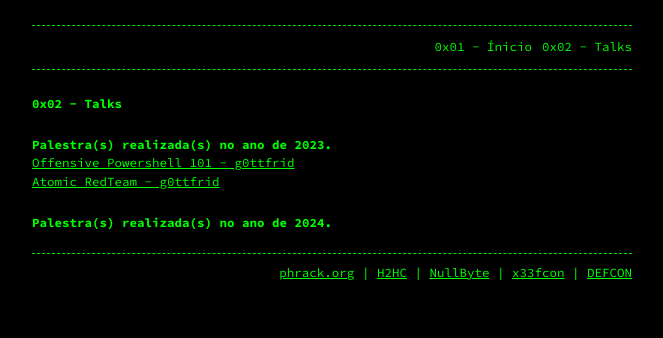
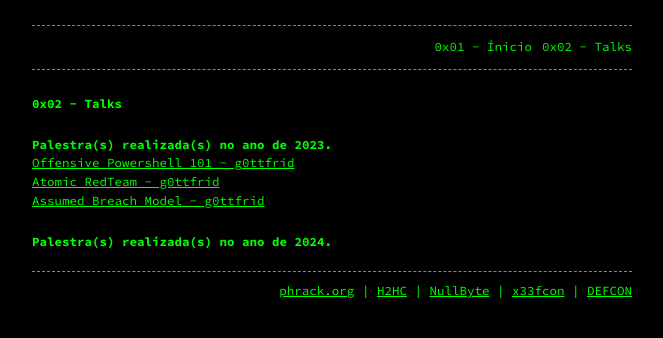
Before and after one commit to AFKConference/afkconference.github.io, a Jekyll site: the page built from talks.md, in a window 1280 px wide. Shown: the top 338 px of the page, without its empty margins (308-971 px from the left). Built offline with Jekyll 4.4.1, drawn with Linux system fonts in a browser that asks for light colours; our own code applies the rules of GitHub Pages for plain Markdown files.

Commit message:
Update talks.md

```diff
--- a/talks.md
+++ b/talks.md
@@ -5,5 +5,6 @@
 
 <a href="/assets/Offensive Powershell 101 - g0ttfrid.pdf">Offensive Powershell 101 - g0ttfrid</a>
 <a href="/assets/Atomic RedTeam - g0ttfrid.pdf">Atomic RedTeam - g0ttfrid</a>
+<a href="/assets/Assumed Breach Model - g0ttfrid.pdf">Assumed Breach Model - g0ttfrid</a>
 
 # Palestra(s) realizada(s) no ano de 2024.
```
